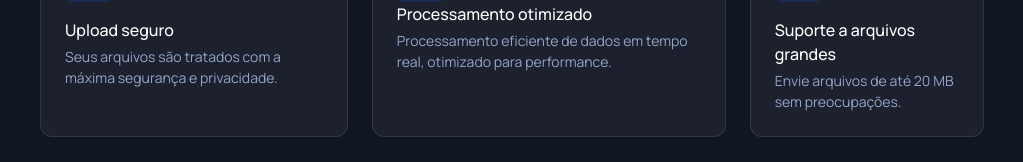
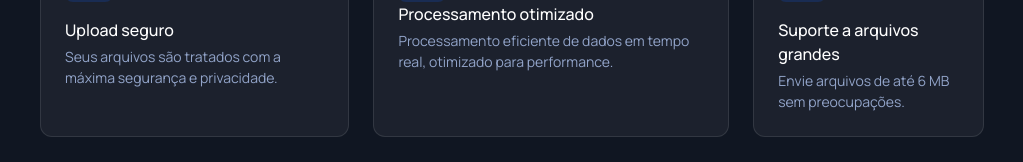
Before and after one commit to igorfonseca05/CSV-to-JSON-Converter, a React (Vite) app in the folder frontend/: page / in a window 1280 px wide. Shown: the part 741-903 px from the top of the page, without its empty margins (128-1151 px from the left). Built offline with nearby package versions, Linux system fonts and the light colour scheme.

Commit message:
Alterei limite de upload

```diff
--- a/frontend/src/pages/home/Home.tsx
+++ b/frontend/src/pages/home/Home.tsx
@@ -76,7 +76,7 @@ function Home() {
                         Suporte a arquivos grandes
                       </p>
                       <p className="text-[#92a4c9] text-sm font-normal leading-normal">
-                        Envie arquivos de até 20 MB sem preocupações.
+                        Envie arquivos de até 6 MB sem preocupações.
                       </p>
                     </div>
                   </div>
```
